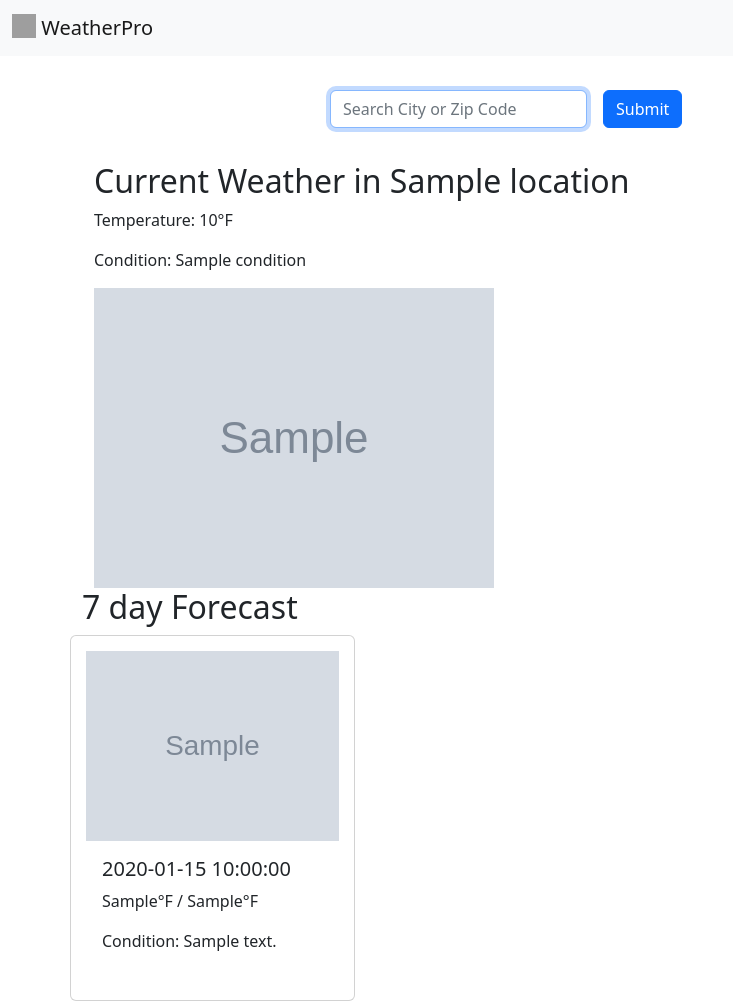
After one commit to kghaziani/QuickWeather, a Flask app: template templates/weather.html in a window 1280 px wide. The commit adds this page. Shown: the whole page, without its empty margins (0-733 px from the left). Run offline with Flask 3, Linux system fonts and the light colour scheme; the template is opened without the code that fills it: most values are stand-ins (such as "Sample title", 1, 10 or a date in 2020); grey boxes marked "Sample" are stand-in pictures; grey boxes are pictures that could not be loaded.

Commit message:
current and forecast api

```diff
--- a/app.py
+++ b/app.py
@@ -7,14 +7,46 @@ import os
 load_dotenv()
 
 app = Flask(__name__)
-API_KEY = ''
+API_KEY = os.getenv("WEATHER_API_KEY")
 
 @app.route('/')
 def index():
     return render_template('index.html')
 
-@app.rout('/weather', methods=['POST'])
+@app.route('/weather', methods=['POST'])
 def get_weather():
+    #get location
+    location =request.form.get('location')
+    #handle if no location is incorrect
+    if not location:
+        return "please enter valid location"
+    #make api request
+    url = f"http://api.weatherapi.com/v1/current.json?key={API_KEY}&q={location}&aqi=yes"
+    url2 = f"http://api.weatherapi.com/v1/forecast.json?key={API_KEY}&q={location}&days=7&aqi=yes"
+    response= requests.get(url)
+    response2= requests.get(url2)
+
+    #check if api request was successful
+    if response.status_code !=200 or response2.status_code != 200:
+        return "sorry, couldn't get weather data"
+
+    data = response.json()
+    data2 = response2.json()
+    print(data2)
 
 
-    return
+    try:
+        location = data['location']
+        current_temp = data['current']['temp_f']
+        current_condition= data['current']['condition']['text']
+        current_condition_icon= data['current']['condition']['icon']
+        forecast = data2['forecast']['forecastday']
+
+    except KeyError as e:
+        return f"Missing key in the api response "
+
+    return render_template('weather.html',
+                           location=location, temp = current_temp, condition=current_condition, condition_icon=current_condition_icon,
+                           forecast=forecast)
+if __name__ == '__main__':
+    app.run(debug=True)
--- a/templates/index.html
+++ b/templates/index.html
@@ -1,17 +1,13 @@
 <!DOCTYPE html>
-<html lang ='en'>
+<html lang='en'>
 <head>
     <meta charset="utf-8">
     <meta http-equiv="X-UA-Compatible" content="IE=edge">
-        <title>Weather App</title>
+    <title>{% block title %}Weather App{% endblock %}</title>
     <meta name="description" content="">
     <meta name="viewport" content="width=device-width, initial-scale=1">
     <link href="https://cdn.jsdelivr.net/npm/bootstrap@5.2.3/dist/css/bootstrap.min.css" rel="stylesheet" integrity="sha384-rbsA2VBKQhggwzxH7pPCaAqO46MgnOM80zW1RWuH61DGLwZJEdK2Kadq2F9CUG65" crossorigin="anonymous">
-        <link rel="stylesheet" href="/static/style.css">
-
-        <style>
-
-        </style>
+    <link rel="stylesheet" href="{{ url_for('static', filename='style.css') }}">
 </head>
 <body>
     <nav class="navbar bg-light">
@@ -22,8 +18,8 @@
             </a>
         </div>
     </nav>
-        <div class ="center">
-            <form class ='row g-3'id="location_form" action='/weather' method='post'>
+    <div class="center container mt-4">
+        <form class='row g-3' id="location_form" action='/weather' method='post'>
             <div class="col-auto">
                 <input class="form-control" name="location" autofocus placeholder="Search City or Zip Code">
             </div>
@@ -32,7 +28,10 @@
             </div>
         </form>
     </div>
-        <script src="" async defer></script>
+    <div class="container mt-4">
+        {% block main %}
+        {% endblock %}
+    </div>
     <script src="https://cdn.jsdelivr.net/npm/bootstrap@5.2.3/dist/js/bootstrap.bundle.min.js" integrity="sha384-kenU1KFdBIe4zVF0s0G1M5b4hcpxyD9F7jL+jjXkk+Q2h455rYXK/7HAuoJl+0I4" crossorigin="anonymous"></script>
 </body>
 </html>
--- /dev/null
+++ b/templates/weather.html
@@ -0,0 +1,28 @@
+{% extends "index.html" %}
+
+{% block title %}
+    Weather
+{% endblock %}
+
+{% block main %}
+<div class="container">
+    <h2> Current Weather in {{ location.name }}</h2>
+    <p> Temperature: {{ temp }}°F</p>
+    <p> Condition: {{ condition }}</p>
+    <img src="http:{{ condition_icon }}" alt="{{ condition_icon }}">
+
+</div>
+<h2> 7 day Forecast</h2>
+<div class="row">
+    {% for day in forecast %}
+    <div class="col-md-3 card" style="padding: 15px;">
+        <img src="http:{{ day.day.condition.icon }}" alt="{{ day.day.condition.text }}">
+        <div class ='card-body'>
+        <h5>{{day.date}}</h5>
+        <p>{{day.day.maxtemp_f}}°F / {{day.day.mintemp_f}}°F</p>
+        <p>Condition: {{day.day.condition.text}}</p>
+        </div>
+    </div>
+    {% endfor %}
+</div>
+{% endblock %}
```
Lines whose indentation alone changed are shown as unchanged.
